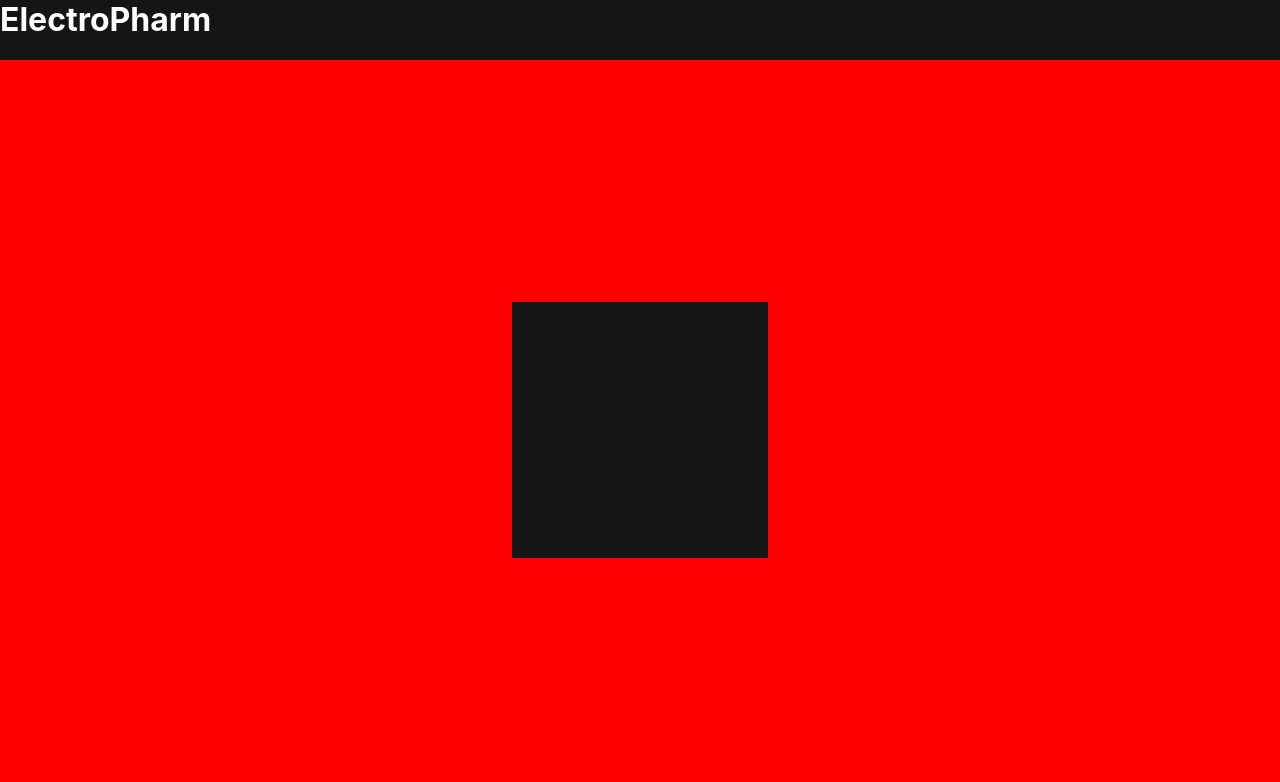
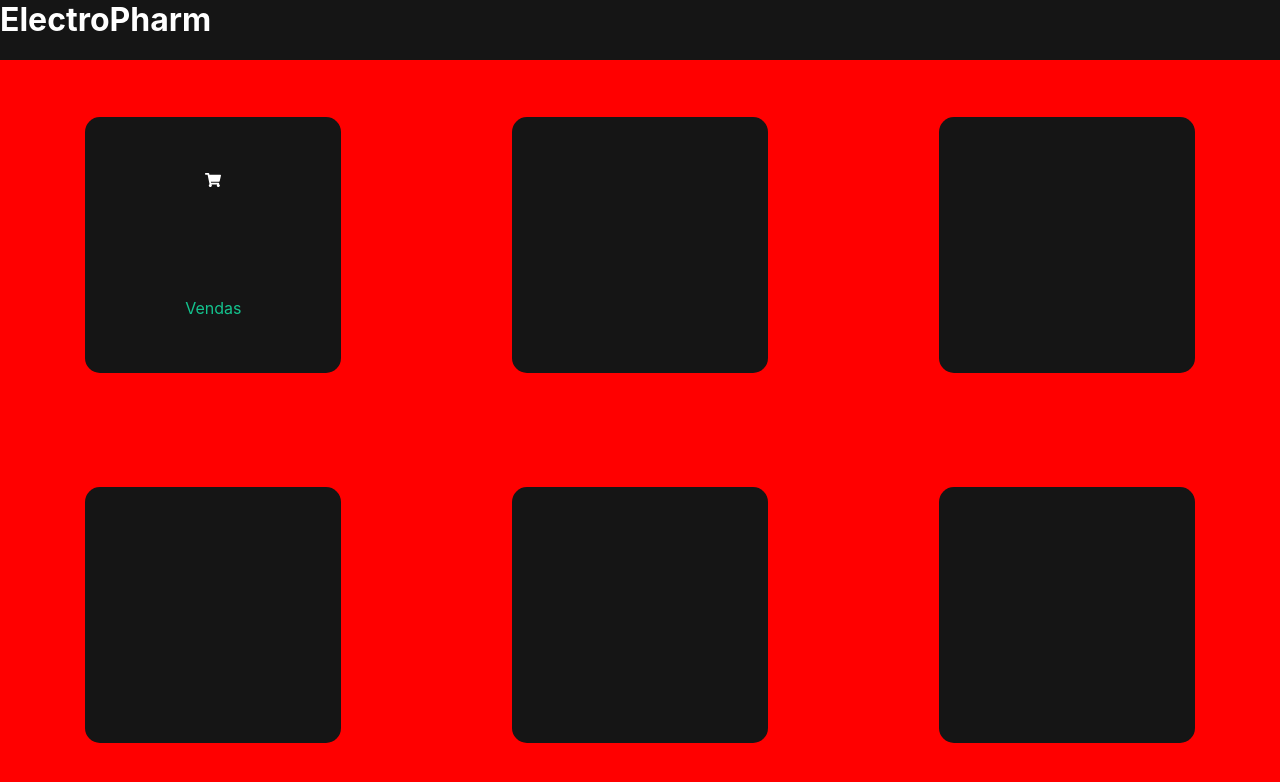
Before and after one commit to mdsreq-fga-unb/2022.1-Para-Ce-Ta-Mal, a React (Create React App) app in the folder front/: page /#/ in a window 1280 px wide. Shown: the top 782 px of the page. Built offline with nearby package versions, Linux system fonts and the light colour scheme.

Commit message:
creating menu

```diff
--- a/front/src/App.css
+++ b/front/src/App.css
@@ -11,13 +11,6 @@ body{
   background-color: var(--background-gray);
 }
 
-.menu{
-  position: absolute;
-  top: 7.5vh;
-  left: 0;
-  height: 92.5vh;
-  width: 100vw;
-}
 
 .pages{
   position: absolute;
--- a/front/src/pages/Menu/Menu.css
+++ b/front/src/pages/Menu/Menu.css
@@ -1,14 +1,38 @@
 @import url('../../App.css');
 
 .menu-container{
+  position: absolute;
+
+  height: 92.5vh;
+  width: 100vw;
+
+  top: 7.5vh;
+  left: 0;
+
+
   background-color: red;
   display: grid;
-  grid-template-columns: repeat(auto-fill, 25vw);
+  grid-template-columns: repeat(3, 1fr);
+  align-items: center;
+  justify-items: center; /* adjusted */
+
 }
 
 .menu-button{
   width: 20vw;
   height: 20vw;
+
   background-color: var(--components-black);
   color: var(--electron-green);
+  border-radius: 15px;
+
+  display: flex;
+  flex-direction: column;
+  align-items: center;
+  justify-content: space-around;
+
 }
+
+.menu-icon{
+  color: white;
+}
--- a/front/src/pages/Menu/Menu.js
+++ b/front/src/pages/Menu/Menu.js
@@ -16,8 +16,16 @@ function Menu() {
 
   return (
     <>
-      <div className="menu menu-container">
-        <div className="menu-button"></div>
+      <div className="menu-container">
+          <div className="menu-button">
+            <FaShoppingCart className="menu-icon"/>
+            <p>Vendas</p>
+          </div>
+          <div className="menu-button"></div>
+          <div className="menu-button"></div>
+          <div className="menu-button"></div>
+          <div className="menu-button"></div>
+          <div className="menu-button"></div>
       </div>
     </>
   );
```
